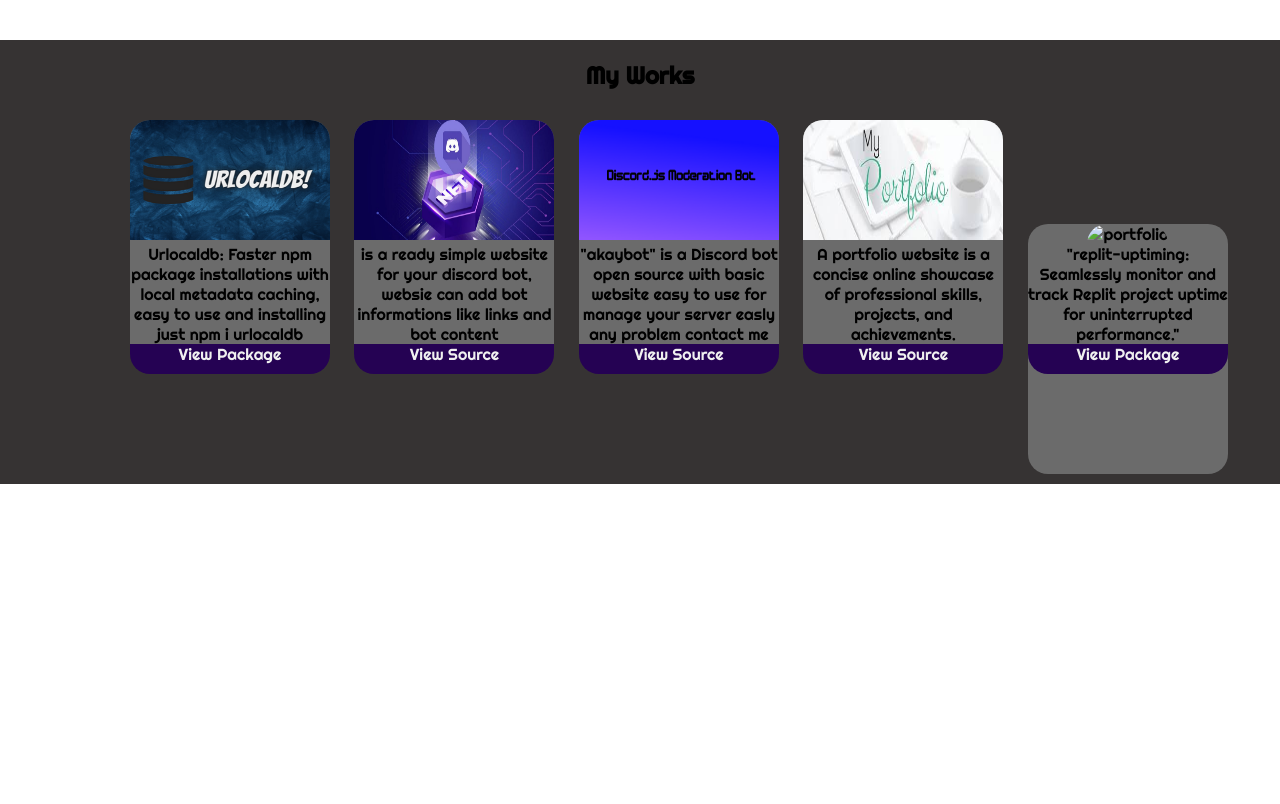
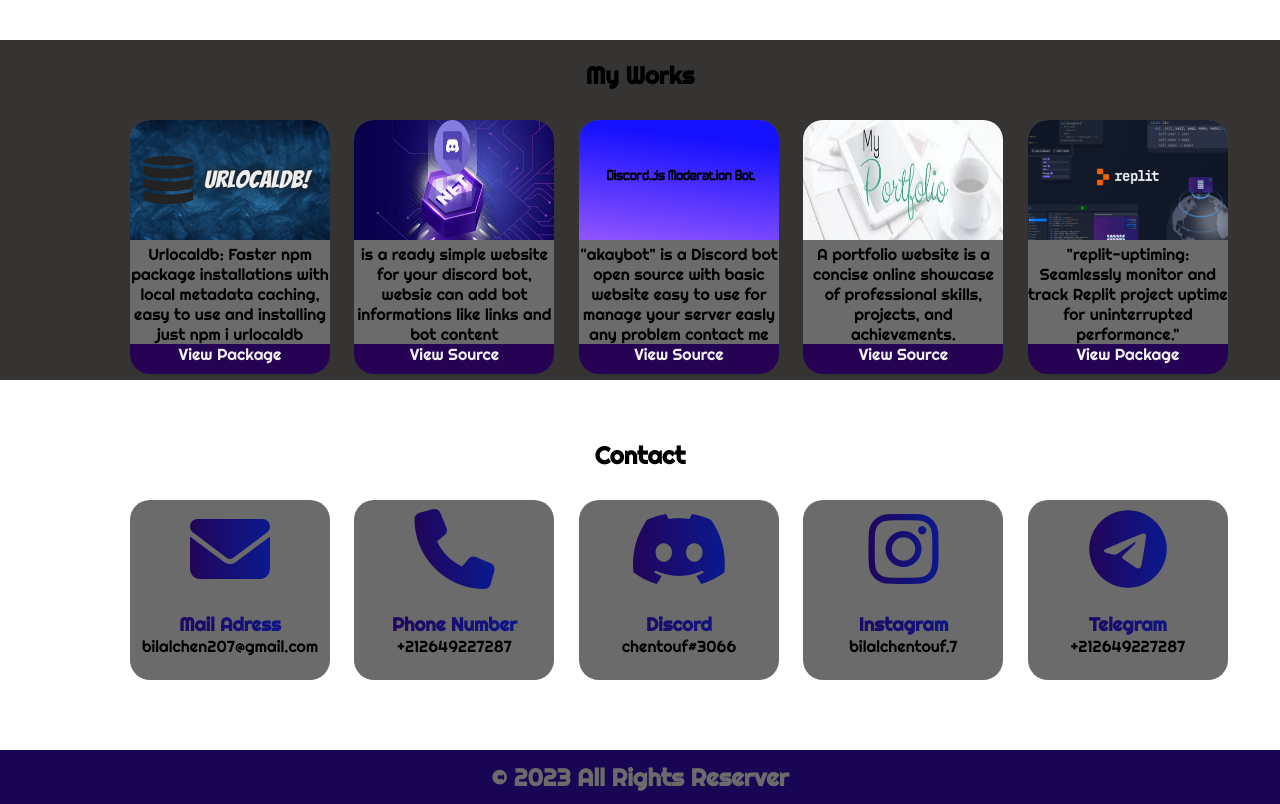
Before and after one commit to Nik0tino/PortFolio, a plain HTML site: page index.html in a window 1280 px wide. Shown: the part 1120-1924 px from the top of the page. Before the commit the page ends 1604 px from the top, so only its background shows below. Drawn offline with Linux system fonts and the light colour scheme.

Commit message:
Add files via upload

```diff
--- a/index.html
+++ b/index.html
@@ -139,7 +139,7 @@
 
 
       <div class="works">
-        <img src="./img/replituptiming.png" alt="portfolio">
+        <img src="./img/replituptiming.jpg" alt="portfolio">
         <p>"replit-uptiming: Seamlessly monitor and track Replit project uptime for uninterrupted performance."
         </p>
         <li> <a href="https://www.npmjs.com/package/replit-uptiming" target="_blank">View Package</a>
@@ -149,6 +149,54 @@
     </div>
   </section>
 
+  <section class="contactSection">
+    <h2 class="Title" id="contact">Contact</h2>
+    <div class="Cards3">
+      <div class="contact">
+        <i class="fa-solid fa-envelope"></i>
+        <h3>Mail Adress</h3>
+        <p>
+          bilalchen207@gmail.com
+        </p>
+      </div>
+      <div class="contact">
+        <i class="fa-solid fa-phone"></i>
+        <h3>Phone Number</h3>
+        <p>
+          +212649227287
+        </p>
+      </div>
+      <div class="contact">
+        <i class="fa-brands fa-discord"></i>
+        <h3>Discord</h3>
+        <p>
+          chentouf#3066
+        </p>
+      </div>
+      <div class="contact">
+        <i class="fa-brands fa-instagram"></i>
+        <h3>Instagram</h3>
+        <p>
+          bilalchentouf.7
+        </p>
+      </div>
+      <div class="contact">
+        <i class="fa-brands fa-telegram"></i>
+        <h3>Telegram</h3>
+        <p>
+          +212649227287
+        </p>
+      </div>
+
+    </div>
+  </section>
+
+
+  <section class="footerSection">
+    <div class="footer">
+      <h2>&copy; 2023 All Rights Reserver</h2>
+    </div>
+  </section>
 </body>
 
 </html>
--- a/styles/style.css
+++ b/styles/style.css
@@ -203,6 +203,11 @@
     padding: 0.01px;
 }
 
+.works:hover {
+    transform: scale(1.06);
+
+}
+
 .works img {
     width: 200px;
     height: 120px;
@@ -227,9 +232,77 @@
 
 }
 
+#projects {
+    transition: transform 0.8s ease;
+
+}
+
 .Title {
     text-align: center;
     padding-top: 20px;
     padding-bottom: 20px;
 
 }
+
+
+/*Contact*/
+.contactSection {
+    margin-top: 40px;
+
+}
+
+.Cards3 {
+    padding-left: 120px;
+
+}
+
+.contact {
+    width: 200px;
+    height: 180px;
+    background-color: #6b6b6b;
+    border-radius: 20px;
+    text-align: center;
+    margin: 10px;
+    display: inline-block;
+    transition: 0.5s;
+}
+
+.contact:hover {
+    transform: scale(1.06);
+
+}
+
+.contact i {
+    background: linear-gradient(to right, #250253, #071c96);
+    background-clip: text;
+    -webkit-background-clip: text;
+    color: transparent;
+    font-size: 80px;
+    padding: 8.9px;
+}
+
+.contact h3 {
+    padding-top: 15px;
+    background: linear-gradient(to right, #250253, #071c96);
+    background-clip: text;
+    -webkit-background-clip: text;
+    color: transparent;
+}
+
+#contact {
+    transition: transform 0.8s ease;
+
+}
+
+/* Footer */
+
+.footerSection {
+    background-color: #180654;
+    padding: 12px;
+    margin-top: 60px;
+}
+
+.footer h2 {
+    text-align: center;
+    color: #6b6b6b;
+}
```
Also changed, not shown: img/replituptiming.jpg (added).
